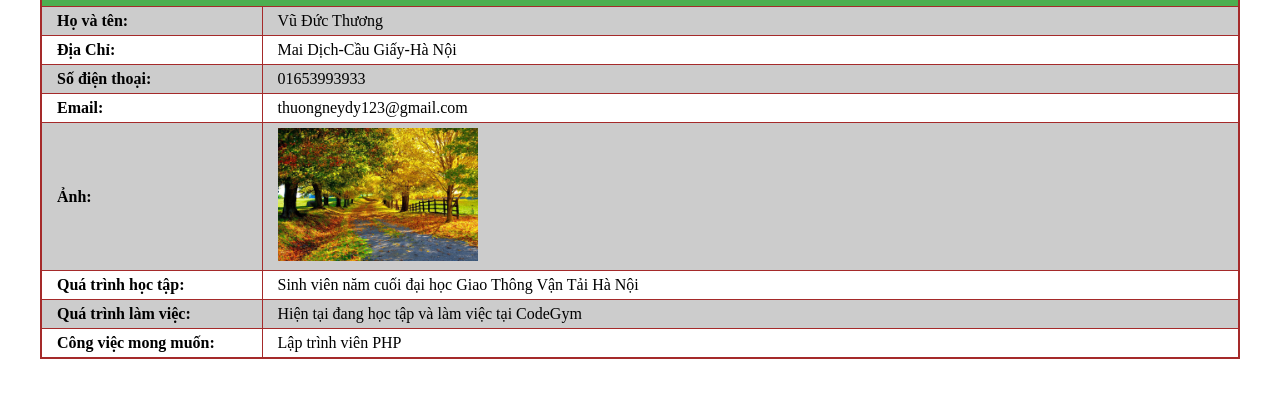
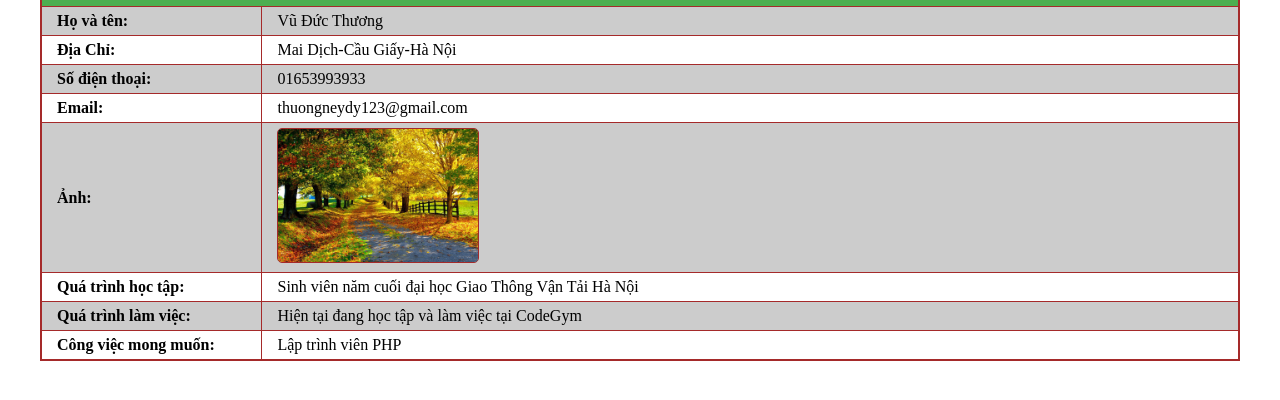
Before and after one commit to thuongneydy/BaiTap1, a plain HTML site: page index.html in a window 1280 px wide. Shown: the part 94-494 px from the top of the page. Drawn offline with Linux system fonts and the light colour scheme.

Commit message:
set border img

```diff
--- a/css/styles.css
+++ b/css/styles.css
@@ -2,6 +2,10 @@
     width: 1200px;
     height: auto;
     margin: auto;
+}
+img{
+    border: 1px solid #a52a2a;
+    border-radius: 5px;
 }
 td, th{
     padding: 5px 15px;
```
